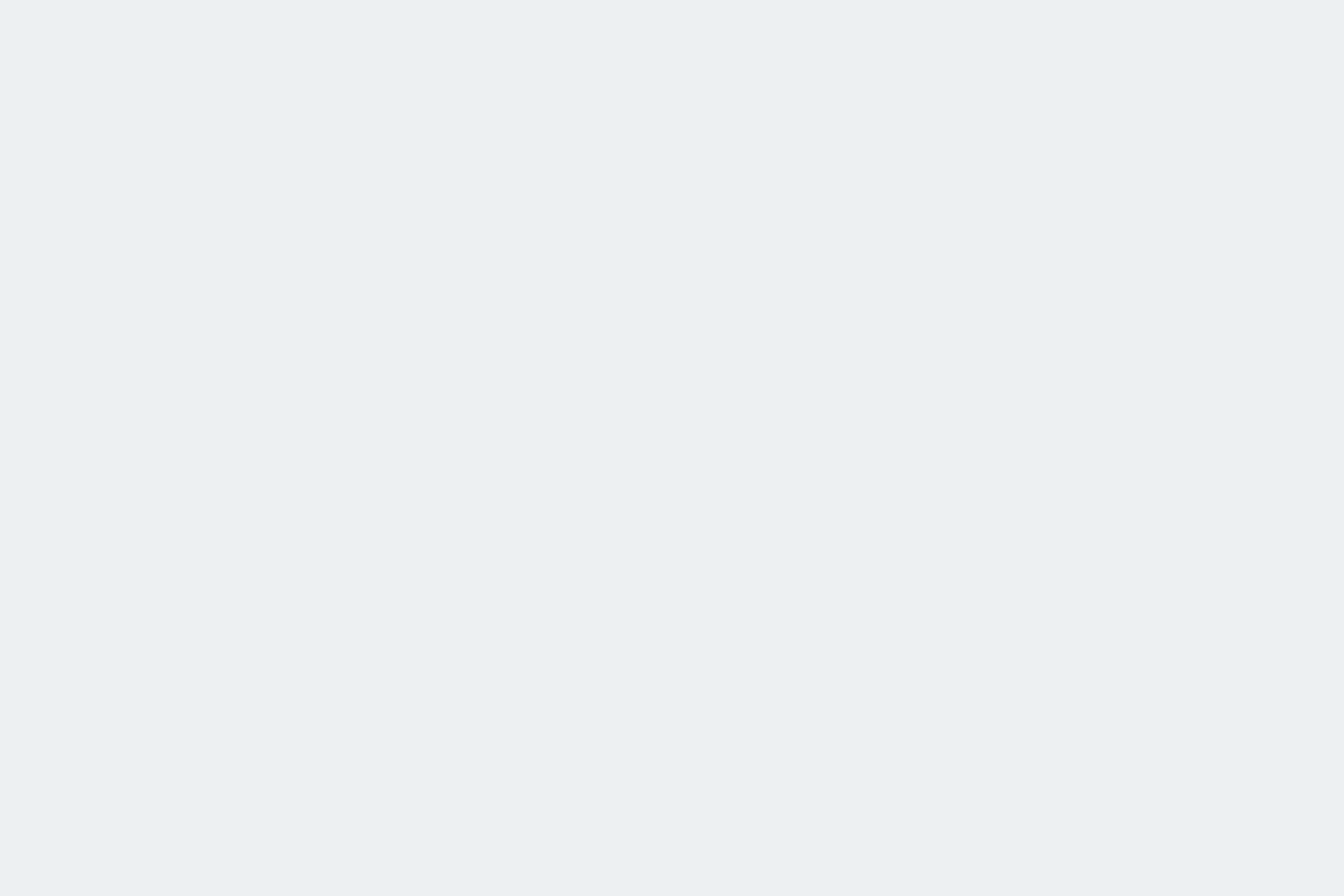
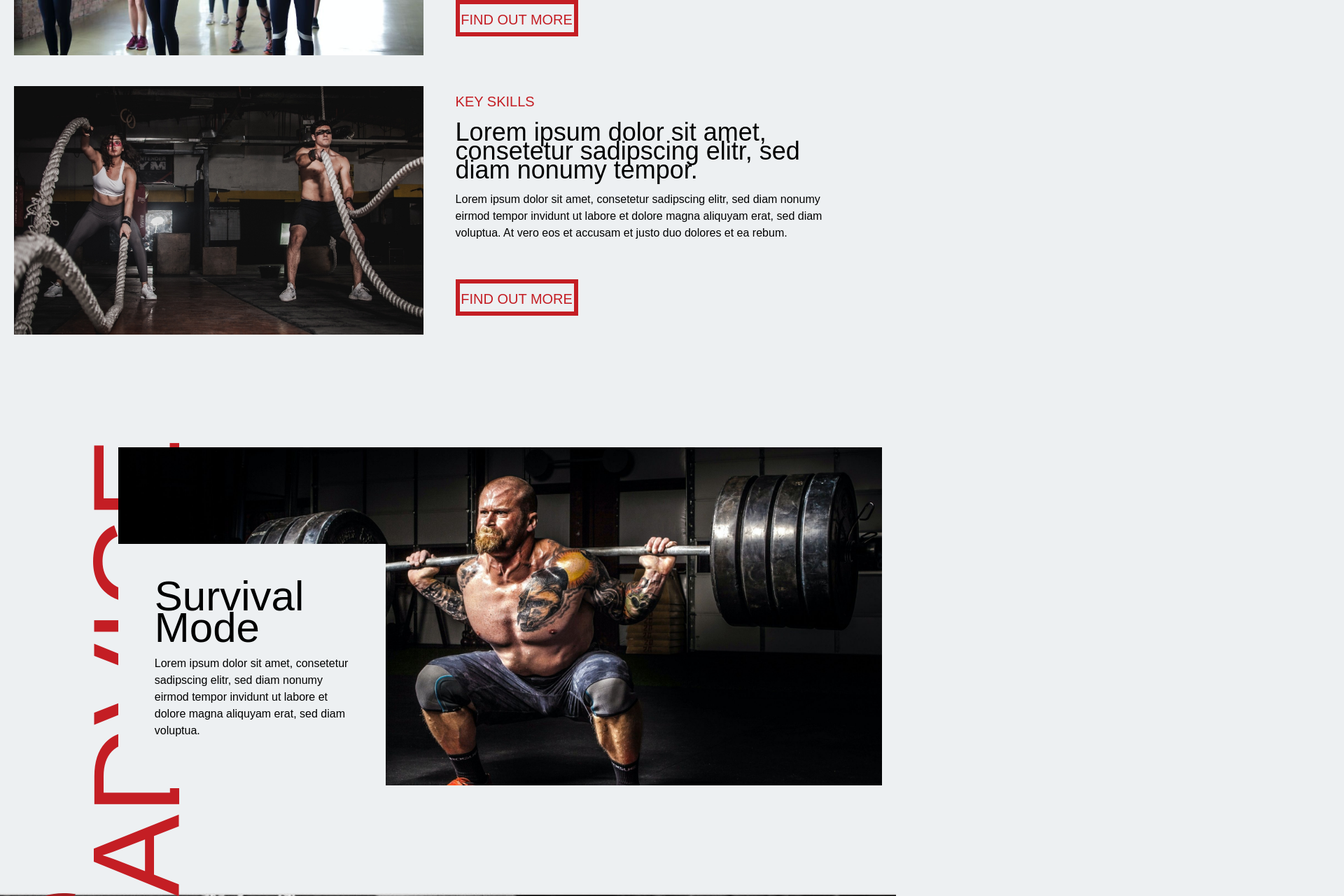
Before and after one commit to AlexandriaLindsay/gym-app, a React (Create React App) app: page / in a window 1280 px wide. Shown: the part 3620-4900 px from the top of the page at 70% size, 1920 px wide, since content can reach past the window. Before the commit the page ends 3506 px from the top, so only its background shows below. Built offline with nearby package versions, Linux system fonts and the light colour scheme; a web font is replaced by a local one.

Commit message:
09/21/2021

```diff
--- a/src/assets/less/App.less
+++ b/src/assets/less/App.less
@@ -917,6 +917,72 @@ header {
         color: @red;
     }
 }
+
+.popular-sessions {
+    margin-bottom: 157px;
+    & > h2 {
+        margin-bottom: 50px;
+    }
+    .doubleCol:nth-of-type(odd) {
+        padding-left: 0;
+    }
+
+    .doubleCol {
+        h2 {
+            font-size: 36px;
+        }
+    }
+
+    h3 {
+        color: @red;
+        font-size: 20px;
+        margin-bottom: 20px;
+    }
+
+    .session-block {
+        margin-bottom: 40px;
+    }
+}
+
+.advice {
+    position: relative;
+    margin-top: 0;
+    text-align: right;
+    h1 {
+        position: absolute;
+        top: 248px;
+        left: -153px;
+        transform: rotate(-90deg);
+    }
+
+    .advice-img {
+        position: relative;
+        width: 88%;
+        float: right;
+        margin-bottom: 150px;
+        div {
+            position: absolute;
+            left: 0;
+            bottom: 0;
+            text-align: left;
+            background-color: @offWhite;
+            width: 35%;
+            padding: 52px 52px;
+        }
+
+        img {
+            width: 100%;
+        }
+    }
+}
+
+footer {
+    clear: both;
+    background-image: url('../images/kick-boxer.jpg');
+    background-size: cover;
+    background-position: center;
+    background-repeat: no-repeat;
+}
 /**********************************
 * FOOTER
 ***********************************/
--- a/src/components/layout/DoubleCol.js
+++ b/src/components/layout/DoubleCol.js
@@ -8,7 +8,7 @@ const DoubleCol = ({
   <>
     <div
         {...props}
-        className='doubleCol'
+        className="doubleCol"
     >
         {children}
     </div>
--- a/src/components/views/Home.js
+++ b/src/components/views/Home.js
@@ -23,7 +23,8 @@ import results from '../../assets/images/results.jpg';
 import Arrow from '../../assets/images/arrow-graphic.svg';
 import session1 from '../../assets/images/cross-fit.jpg';
 import session2 from '../../assets/images/yoga-class.jpg';
-import session3 from '../../assets/images/heavy-rope-training.jpg';
+import session3 from '../../assets/images/ropes.jpg';
+import deadLift from '../../assets/images/man-doing-dead-lifts.jpg';
 
 
 
@@ -35,58 +36,58 @@ class Home extends Component {
         return (
             <>
                 <LayoutDefault
-                    className='content content-wrapper width-1500'
+                    className="content content-wrapper width-1500"
                     role="main"
                 >
-                    <div className='hero'>
-                        <div className='hero-content'>
+                    <div className="hero">
+                        <div className="hero-content">
                             <p>Find out if you can</p>
                             <h1 style={{ textTransform: 'uppercase' }}>Su<br />rvi<br />ve</h1>
                             <p>Lorem ipsum dolor sit amet, consetetur sadipscing elitr, sed diam nonumy eirmod tempor invidunt ut labor.</p>
-                            <div className='social'>
-                                <Image src={Social} title='See us on Social Media' alt='See us on Social Media' />
+                            <div className="social">
+                                <Image src={Social} title="See us on Social Media" alt="See us on Social Media" />
                             </div>
-                            <Image className='arrow-graphic' src={Arrow} alt='Arrow Icon' />
+                            <Image className="arrow-graphic" src={Arrow} alt="Arrow Icon" />
                         </div>
 
-                        <div className='hero-img'>
-                            <Image src={Hero} alt='Weights in the Spartan Gym' />
+                        <div className="hero-img">
+                            <Image src={Hero} alt="Weights in the Spartan Gym" />
                         </div>
                     </div>
 
-                    <Section id='membership'>
+                    <Section id="membership">
                         <DoubleCol>
                             <DoubleCol>
-                                <div className='grad'></div>
-                                <Image src={MemberImage} alt='Man Showing His Abs' />
-                                <div className='membership-content'>
+                                <div className="grad"></div>
+                                <Image src={MemberImage} alt="Man Showing His Abs" />
+                                <div className="membership-content">
                                     <h3>12-Month Plan</h3>
                                     <p>Lorem ipsum dolor sit amet, consetetur sadipscing elitr, sed diam nonumy eirmod tempor invidunt ut labore et dolore magna aliquyam erat, sed diam voluptua.</p>
                                 </div>
                             </DoubleCol>
 
                             <DoubleCol>
-                                <div className='grad'></div>
-                                <Image src={MemberImage2} alt='Woman Working Out' />
-                                <div className='membership-content'>
+                                <div className="grad"></div>
+                                <Image src={MemberImage2} alt="Woman Working Out" />
+                                <div className="membership-content">
                                     <h3>12-Month Plan</h3>
                                     <p>Lorem ipsum dolor sit amet, consetetur sadipscing elitr, sed diam nonumy eirmod tempor invidunt ut labore et dolore magna aliquyam erat, sed diam voluptua.</p>
                                 </div>
                             </DoubleCol>
 
                             <DoubleCol>
-                                <div className='grad'></div>
-                                <Image src={MemberImage3} alt='Steel Weights' />
-                                <div className='membership-content'>
+                                <div className="grad"></div>
+                                <Image src={MemberImage3} alt="Steel Weights" />
+                                <div className="membership-content">
                                     <h3>12-Month Plan</h3>
                                     <p>Lorem ipsum dolor sit amet, consetetur sadipscing elitr, sed diam nonumy eirmod tempor invidunt ut labore et dolore magna aliquyam erat, sed diam voluptua.</p>
                                 </div>
                             </DoubleCol>
 
                             <DoubleCol>
-                                <div className='grad'></div>
-                                <Image src={MemberImage4} alt='Fitness Equipment' />
-                                <div className='membership-content'>
+                                <div className="grad"></div>
+                                <Image src={MemberImage4} alt="Fitness Equipment" />
+                                <div className="membership-content">
                                     <h3>12-Month Plan</h3>
                                     <p>Lorem ipsum dolor sit amet, consetetur sadipscing elitr, sed diam nonumy eirmod tempor invidunt ut labore et dolore magna aliquyam erat, sed diam voluptua.</p>
                                 </div>
@@ -98,37 +99,79 @@ class Home extends Component {
                             <p>Lorem ipsum dolor sit amet, consetetur sadipscing elitr, sed diam nonumy eirmod tempor invidunt ut labore et dolore magna aliquyam erat, sed diam voluptua.</p>
                             <p>Lorem ipsum dolor sit amet, consetetur sadipscing elitr, sed diam nonumy eirmod tempor invidunt ut labore et dolore magna aliquyam erat, sed diam voluptua.Lorem ipsum dolor sit amet, consetetur sadipscing elitr, sed diam nonumy eirmod tempor invidunt ut labore et dolore magna aliquyam erat, sed diam voluptua.</p>
                             <p>Lorem ipsum dolor sit amet, consetetur sadipscing elitr, sed diam nonumy eirmod tempor invidunt ut labore et dolore magna aliquyam erat, sed diam voluptua.</p>
-                            <Link style={{ textTransform: 'uppercase' }} to='/about-us' className='custom-btn'>Sign Up</Link>
-                            <Image className='arrow-graphic' src={Arrow} alt='Arrow Icon' />
+                            <Link style={{ textTransform: 'uppercase' }} to="/about-us" className="custom-btn">Sign Up</Link>
+                            <Image className="arrow-graphic" src={Arrow} alt="Arrow Icon" />
                         </DoubleCol>
 
                     </Section>
 
-                    <Section className='completed-challenges'>
+                    <Section className="completed-challenges">
                         <DoubleCol>
                             <p style={{ textTransform: 'uppercase' }}>Completed Challenges</p>
                             <h1>13</h1>
                             <h2>You have <span>78%</span> chance for success</h2>
-                            <Link style={{ textTransform: 'uppercase' }} to='/about-us' className='custom-btn'>See More</Link>
+                            <Link style={{ textTransform: 'uppercase' }} to="/about-us" className="custom-btn">See More</Link>
                         </DoubleCol>
 
                         <DoubleCol>
-                            <Image src={results} alt='Man Bench Dead Lifting' />
+                            <Image src={results} alt="Man Bench Dead Lifting" />
                         </DoubleCol>
                     </Section>
 
-                    <Section className='popular-sessions'>
+                    <Section className="popular-sessions">
                         <h2>Popular Sessions</h2>
+
+                        <div className="session-block">
                             <DoubleCol>
-                            <Image src={session1} alt='Rope Training' />
+                                <Image src={session1} alt="Rope Training" />
                             </DoubleCol>
 
                             <DoubleCol>
                                 <h3 style={{ textTransform: 'uppercase' }}>Key Skills</h3>
-                            <h3>Lorem ipsum dolor sit amet, consetetur sadipscing elitr, sed diam nonumy tempor.</h3>
+                                <h2>Lorem ipsum dolor sit amet, consetetur sadipscing elitr, sed diam nonumy tempor.</h2>
                                 <p>Lorem ipsum dolor sit amet, consetetur sadipscing elitr, sed diam nonumy eirmod tempor invidunt ut labore et dolore magna aliquyam erat, sed diam voluptua. At vero eos et accusam et justo duo dolores et ea rebum.</p>
+                                <Link className="custom-btn" to="#">FIND OUT MORE</Link>
                             </DoubleCol>
+                        </div>
+
+                        <div className="session-block">
+                            <DoubleCol>
+                                <Image src={session2} alt="Yogo Class" />
+                            </DoubleCol>
+
+                            <DoubleCol>
+                                <h3 style={{ textTransform: 'uppercase' }}>Key Skills</h3>
+                                <h2>Lorem ipsum dolor sit amet, consetetur sadipscing elitr, sed diam nonumy tempor.</h2>
+                                <p>Lorem ipsum dolor sit amet, consetetur sadipscing elitr, sed diam nonumy eirmod tempor invidunt ut labore et dolore magna aliquyam erat, sed diam voluptua. At vero eos et accusam et justo duo dolores et ea rebum.</p>
+                                <Link className="custom-btn" to="#">FIND OUT MORE</Link>
+                            </DoubleCol>
+                        </div>
+
+                        <div className="session-block">
+                            <DoubleCol>
+                                <Image src={session3} alt="Rope Training" />
+                            </DoubleCol>
+
+                            <DoubleCol>
+                                <h3 style={{ textTransform: 'uppercase' }}>Key Skills</h3>
+                                <h2>Lorem ipsum dolor sit amet, consetetur sadipscing elitr, sed diam nonumy tempor.</h2>
+                                <p>Lorem ipsum dolor sit amet, consetetur sadipscing elitr, sed diam nonumy eirmod tempor invidunt ut labore et dolore magna aliquyam erat, sed diam voluptua. At vero eos et accusam et justo duo dolores et ea rebum.</p>
+                                <Link className="custom-btn" to="#">FIND OUT MORE</Link>
+                            </DoubleCol>
+                        </div>
                     </Section>
+
+                    <Section className="advice">
+                        <h1>ADVICE</h1>
+                        <div className="advice-img">
+                            <div>
+                                <h2>Survival Mode</h2>
+                                <p>Lorem ipsum dolor sit amet, consetetur sadipscing elitr, sed diam nonumy eirmod tempor invidunt ut labore et dolore magna aliquyam erat, sed diam voluptua.</p>
+                            </div>
+                            <Image width="100%" src={deadLift} alt="Man Dead Lifting" />
+                        </div>
+                    </Section>
+
                 </LayoutDefault>
 
                 {/* <Query query={gql`
```
Also changed, not shown: src/components/layout/partials/Footer.js (+7 -3 lines), src/assets/css/App.css, src/assets/images/ropes.jpg (added). Lines whose indentation alone changed are shown as unchanged.
